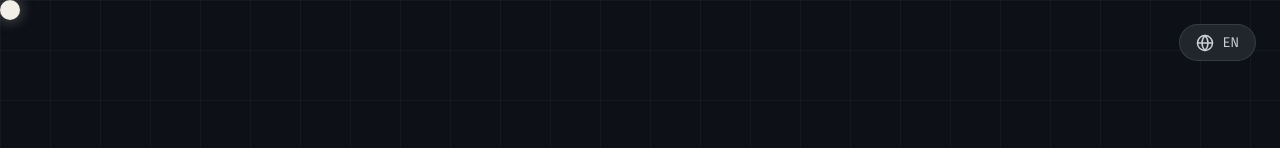
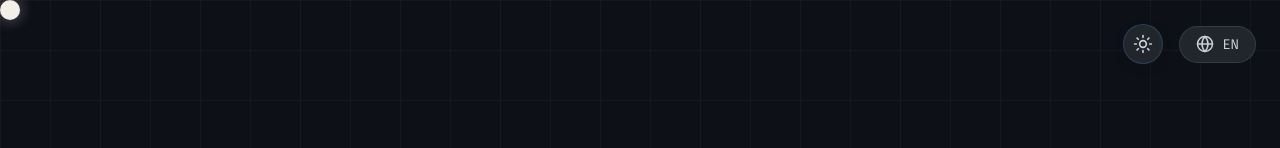
Before and after one commit to zhanaboty/web-cv-project, a React (Vite) app: page / in a window 1280 px wide. Shown: the top 148 px of the page. Built offline with nearby package versions, Linux system fonts and the light colour scheme.

Commit message:
feat: Add Dark/Light mode toggle

```diff
--- a/src/App.jsx
+++ b/src/App.jsx
@@ -9,7 +9,7 @@ import GithubStats from './components/GithubStats';
 import Contact from './components/Contact';
 import LanguageSwitcher from './components/LanguageSwitcher';
 import CustomCursor from './components/CustomCursor';
-
+import ThemeToggle from './components/ThemeToggle';
 
 function App() {
   useEffect(() => {
@@ -44,7 +44,12 @@ function App() {
   return (
     <div className="portfolio-app">
       <CustomCursor />
-      <LanguageSwitcher />
+
+      <div className="top-controls">
+        <ThemeToggle />
+        <LanguageSwitcher />
+      </div>
+
       <Hero />
       <Skills />
       <Projects />
--- a/src/components/LanguageSwitcher.css
+++ b/src/components/LanguageSwitcher.css
@@ -1,8 +1,5 @@
 .language-switcher {
-    position: absolute;
-    top: 24px;
-    right: 24px;
-    z-index: 1000;
+    position: relative;
 }
 
 .lang-btn {
--- /dev/null
+++ b/src/components/ThemeToggle.css
@@ -0,0 +1,21 @@
+.theme-toggle {
+    background: var(--bg-card);
+    border: 1px solid rgba(88, 166, 255, 0.2);
+    color: var(--text-main);
+    width: 40px;
+    height: 40px;
+    border-radius: 50%;
+    display: flex;
+    align-items: center;
+    justify-content: center;
+    cursor: pointer;
+    box-shadow: 0 4px 12px rgba(0, 0, 0, 0.1);
+    transition: box-shadow 0.3s ease, border-color 0.3s ease, color 0.3s ease;
+    z-index: 100;
+}
+
+.theme-toggle:hover {
+    box-shadow: 0 4px 15px rgba(88, 166, 255, 0.4);
+    border-color: var(--accent-cyan);
+    color: var(--accent-cyan);
+}
--- /dev/null
+++ b/src/components/ThemeToggle.jsx
@@ -0,0 +1,48 @@
+import React, { useEffect, useState } from 'react';
+import { Sun, Moon } from 'lucide-react';
+import { motion } from 'framer-motion';
+import './ThemeToggle.css';
+
+const ThemeToggle = () => {
+    const [isDarkMode, setIsDarkMode] = useState(true);
+
+    useEffect(() => {
+        // Check for saved theme preference
+        const savedTheme = localStorage.getItem('app-theme');
+        if (savedTheme === 'light') {
+            setIsDarkMode(false);
+            document.documentElement.classList.add('light-mode');
+        } else {
+            setIsDarkMode(true);
+            document.documentElement.classList.remove('light-mode');
+        }
+    }, []);
+
+    const toggleTheme = () => {
+        setIsDarkMode(prev => {
+            const newValue = !prev;
+            if (newValue) {
+                document.documentElement.classList.remove('light-mode');
+                localStorage.setItem('app-theme', 'dark');
+            } else {
+                document.documentElement.classList.add('light-mode');
+                localStorage.setItem('app-theme', 'light');
+            }
+            return newValue;
+        });
+    };
+
+    return (
+        <motion.button
+            className="theme-toggle interactive"
+            onClick={toggleTheme}
+            whileHover={{ scale: 1.1 }}
+            whileTap={{ scale: 0.9 }}
+            aria-label="Toggle Theme"
+        >
+            {isDarkMode ? <Sun size={20} /> : <Moon size={20} />}
+        </motion.button>
+    );
+};
+
+export default ThemeToggle;
--- a/src/index.css
+++ b/src/index.css
@@ -15,6 +15,28 @@
   --font-mono: 'Fira Code', monospace;
 
   --transition: 0.3s ease;
+}
+
+.light-mode {
+  --bg-color: #ffffff;
+  --bg-secondary: #f6f8fa;
+  --bg-card: #e5e9f0;
+  --text-main: #24292f;
+  --text-muted: #57606a;
+
+  --accent-cyan: #0969da;
+  --accent-green: #1a7f37;
+  --accent-purple: #8250df;
+}
+
+.top-controls {
+  position: absolute;
+  top: 24px;
+  right: 24px;
+  z-index: 1000;
+  display: flex;
+  align-items: center;
+  gap: 16px;
 }
 
 * {
```
